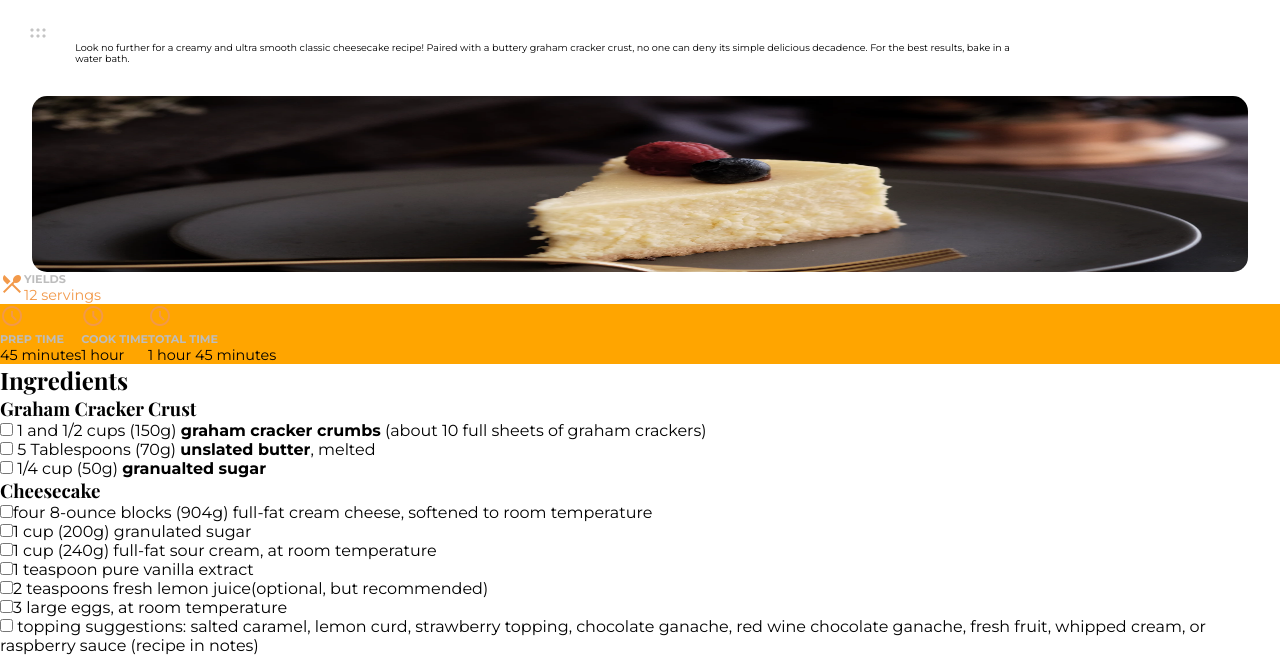
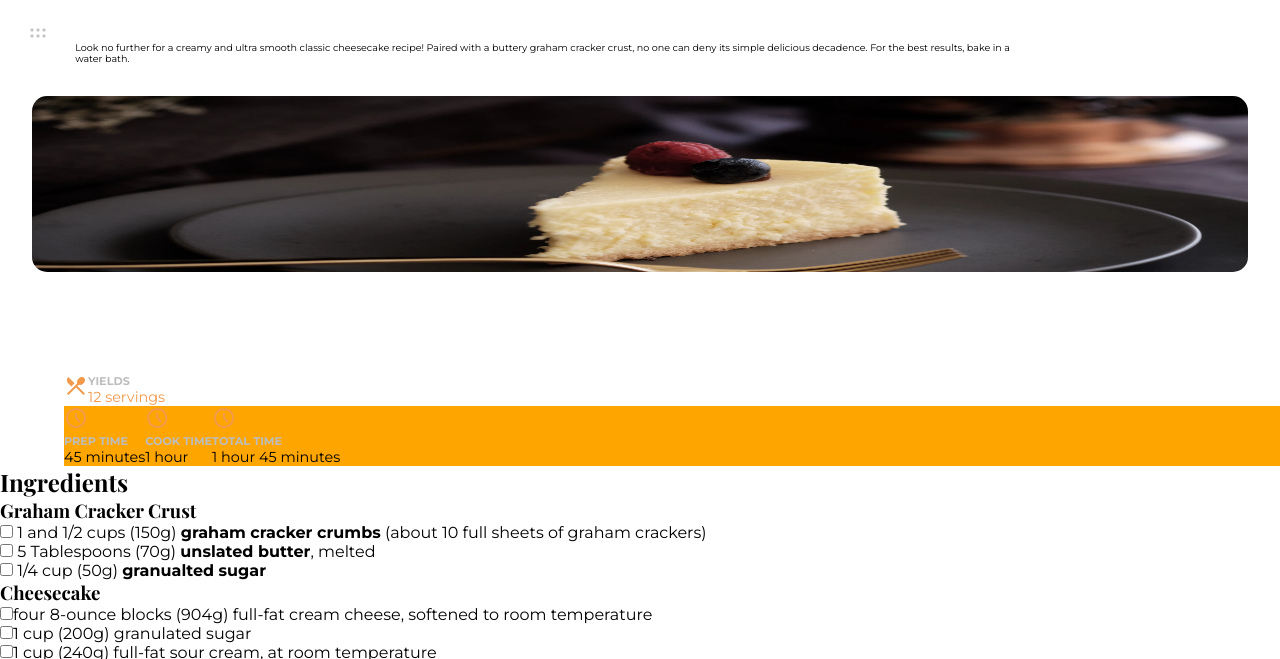
Before and after one commit to AkaraTawng/recipe-blog-challenge-dev-io, a plain HTML site: page index.html in a window 1280 px wide. Shown: the part 137-796 px from the top of the page. Drawn offline with nearby package versions, Linux system fonts and the light colour scheme; files that its build step writes are made by us from their sources; a web font is replaced by a local one.

Commit message:
import _dish-info

```diff
--- a/main.scss
+++ b/main.scss
@@ -3,3 +3,4 @@
 @import './scss/utilities/variables';
 @import './scss/layout/header';
 @import './scss/layout/ingredients';
+@import './scss/layout/dish-info';
```
